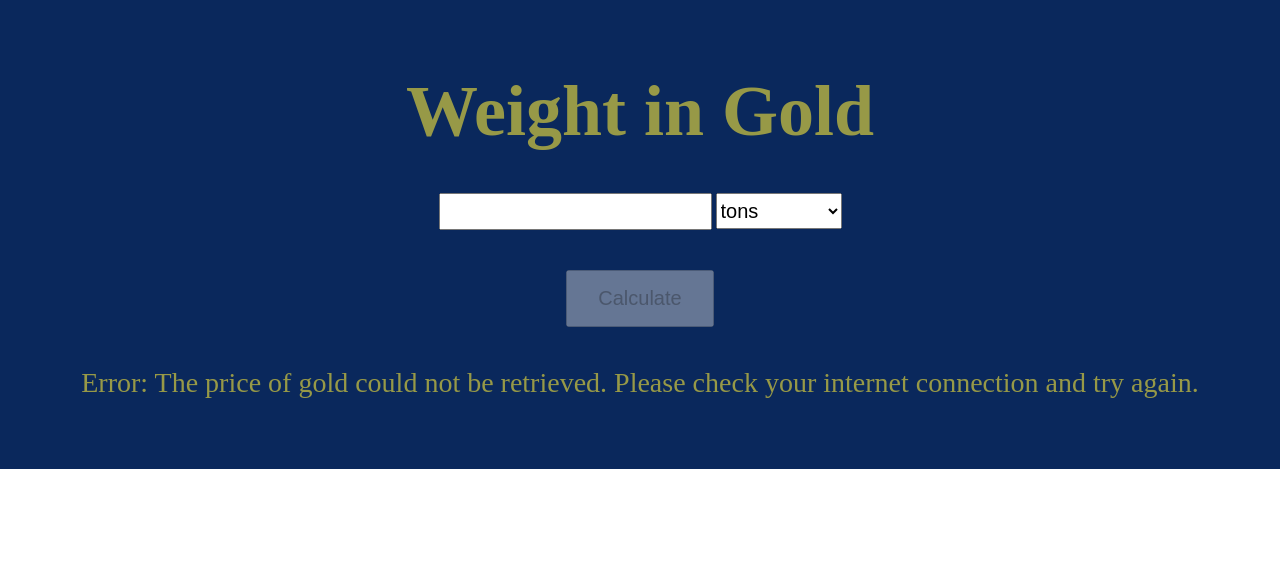
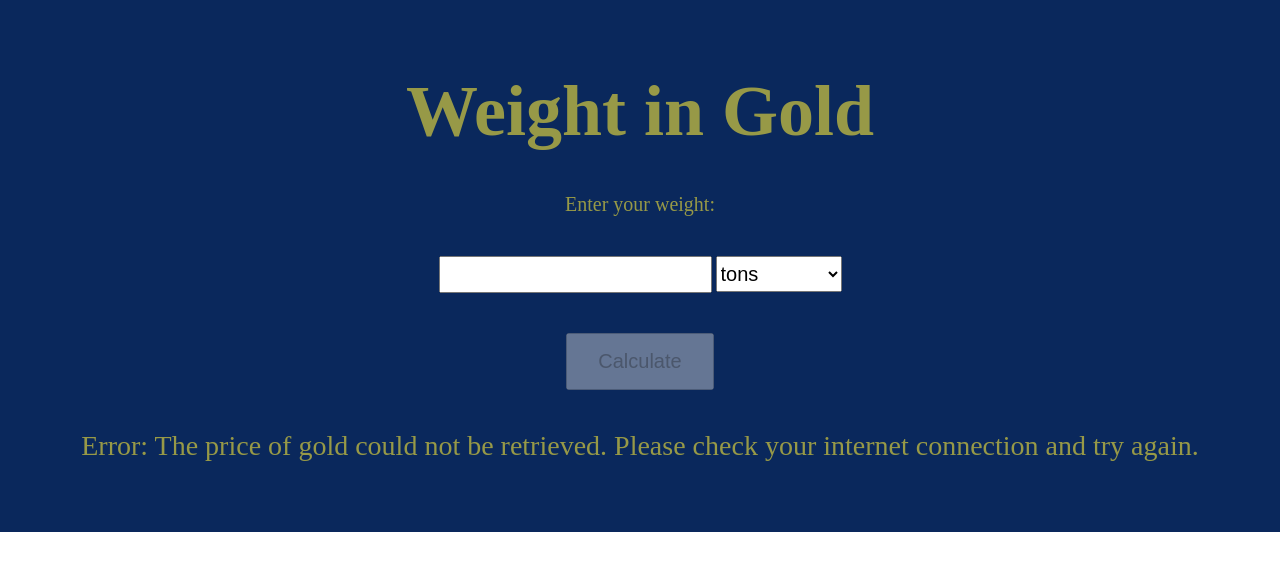
Before and after one commit to flame4276/weight-in-gold, a Django app: page /gold/ in a window 1280 px wide. Shown: the top 571 px of the page. Run offline with Django 4.2, Linux system fonts and the light colour scheme.

Commit message:
Created proper readme

```diff
--- a/gold/templates/gold/gold.html
+++ b/gold/templates/gold/gold.html
@@ -9,6 +9,8 @@
     <body>
         <div id="infobar">
             <h1 id="title" class="infobar-item">Weight in Gold</h1>
+
+            <p class="text-item">Enter your weight:</p>
 
             <div class="infobar-item">
                 <input type="number" id="weight" class="text-item" />
```
Also changed, not shown: README.md.
